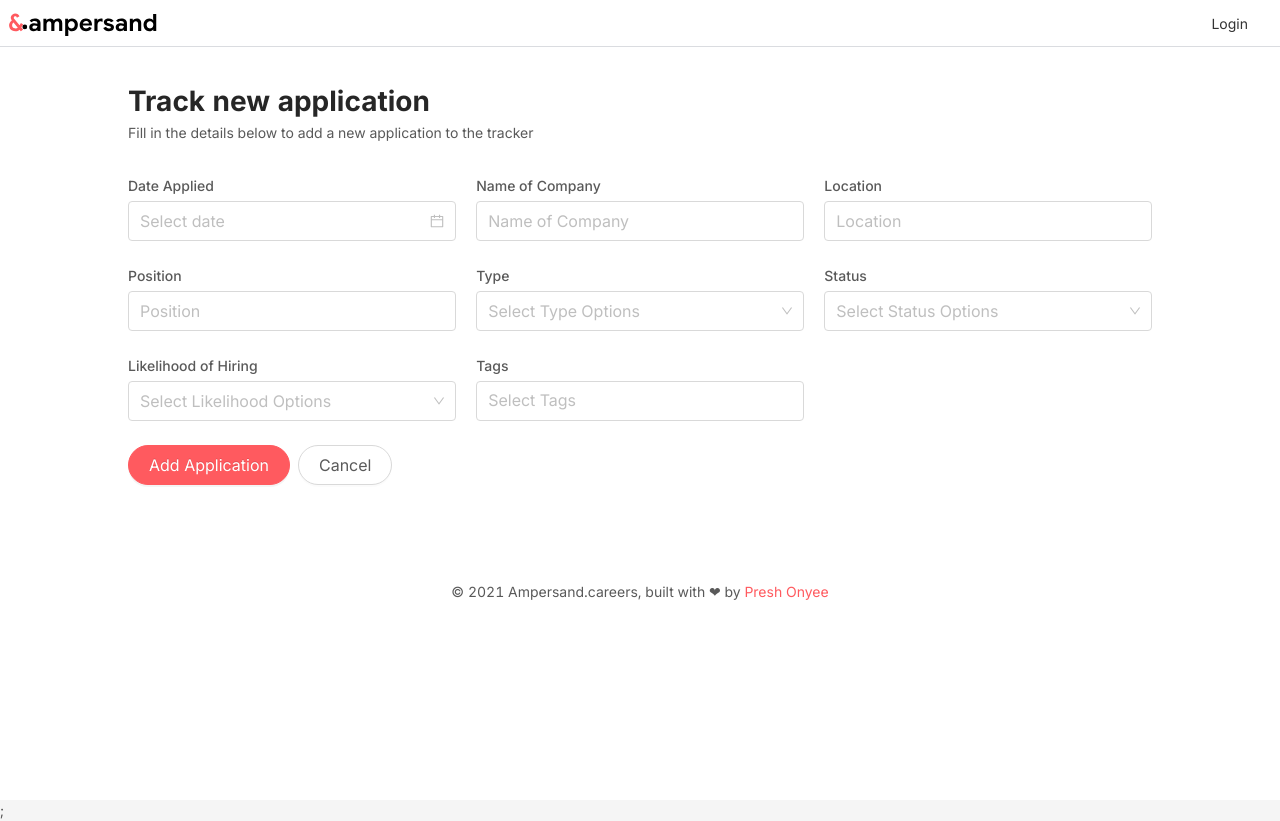
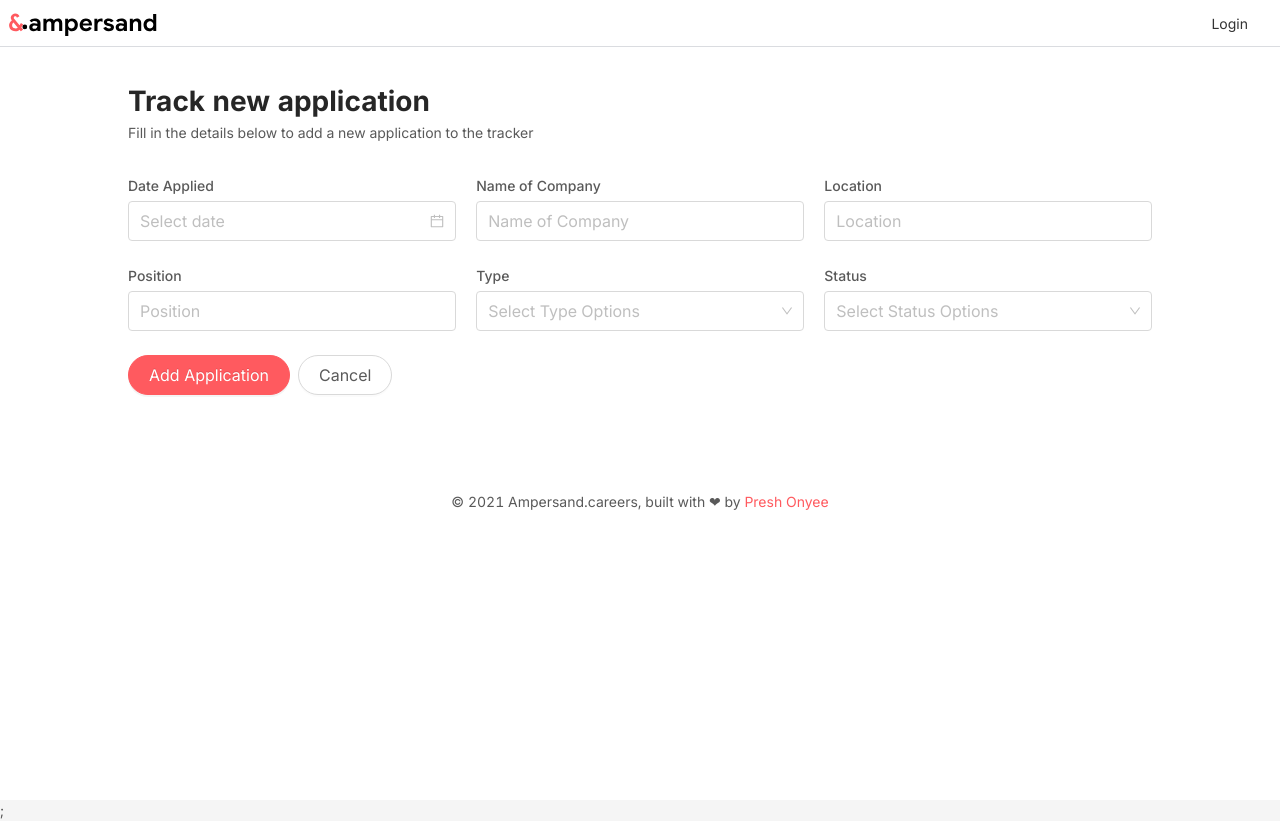
Before and after one commit to preshonyee/ampersand, a Next.js app in the folder client/: page /app/application in a window 1280 px wide. Built offline with nearby package versions, Linux system fonts and the light colour scheme.

Commit message:
fix: remove unnecessary fields

```diff
--- a/client/pages/app/application/index.tsx
+++ b/client/pages/app/application/index.tsx
@@ -169,38 +169,6 @@ const NewApplication: React.FC = () => {
             </Item>
           </div>
 
-          <div>
-            <label>Likelihood of Hiring</label>
-            <Item
-              name="likelihoodOfHiring"
-              rules={[
-                {
-                  required: true,
-                  message: "Please select the likelihood of hiring option!",
-                },
-              ]}>
-              <Select
-                size="large"
-                placeholder="Select Likelihood Options"
-                options={likelihoodOptions}
-              />
-            </Item>
-          </div>
-
-          <div>
-            <label>Tags</label>
-            <Item name="tags">
-              <Select
-                size="large"
-                mode="tags"
-                placeholder="Select Tags"
-                options={tagsOptions}
-              />
-            </Item>
-          </div>
-
-          <div></div>
-
           <Space size="small">
             <Button
               size="large"
```
Also changed, not shown: client/pages/app/application/[applicationID].tsx (+0 -32 lines).
